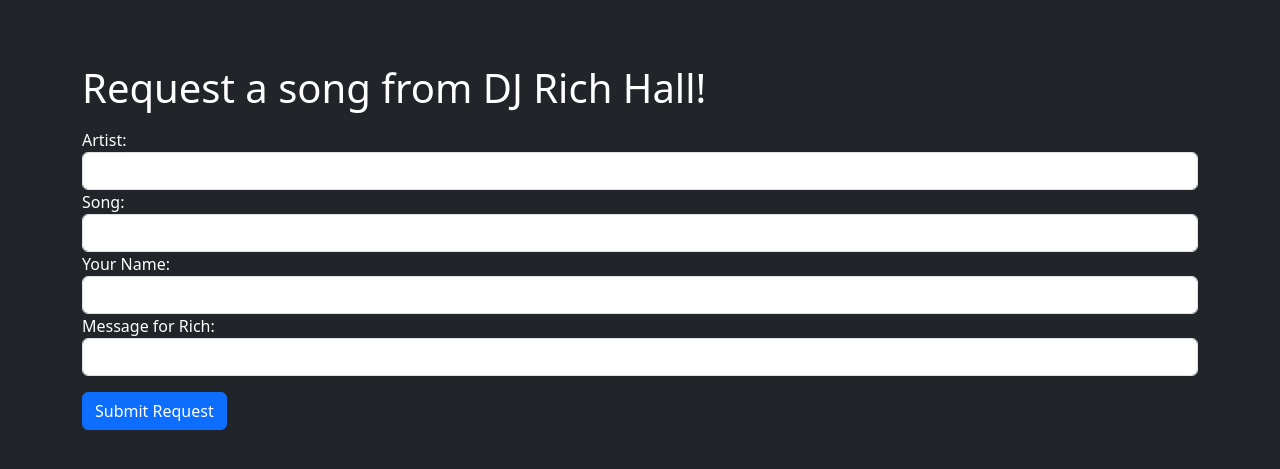
After one commit to tomhall82/meltdown-requests, a Django app: page /request_form/ in a window 1280 px wide. The commit adds this page. Shown: the top 469 px of the page. Run offline with Django 4.2, Linux system fonts and the light colour scheme.

Commit message:
fixed bug where pages wouldn't show

```diff
--- /dev/null
+++ b/request_form/templates/request_form.html
@@ -0,0 +1,35 @@
+<!DOCTYPE html>
+<html lang="en">
+<head>
+    <meta charset="UTF-8">
+    <meta name="viewport" content="width=device-width, initial-scale=1.0">
+    <title>Song Request Form</title>
+    <link href="https://cdn.jsdelivr.net/npm/bootstrap@5.3.3/dist/css/bootstrap.min.css"
+    rel="stylesheet">
+</head>
+<body class="bg-dark text-bg-dark p-3">
+    <div class="container">
+        <h1 class="mt-5">Request a song from DJ Rich Hall!</h1>
+        <form method="POST" class="mt-3">
+            {% csrf_token %}
+            <div class="form-group">
+                <label for="artist_name">Artist:</label>
+                <input type="text" name="artist_name" id="artist_name" class="form-control" required>
+            </div>
+            <div class="form-group">
+                <label for="song_name">Song:</label>
+                <input type="text" name="song_name" id="song_name" class="form-control" required>
+            </div>
+            <div class="form-group">
+                <label for="user_name">Your Name:</label>
+                <input type="text" name="user_name" id="user_name" class="form-control" required>
+            </div>
+            <div class="form-group">
+                <label for="user_message">Message for Rich:</label>
+                <input type="text" name="user_message" id="user_message" class="form-control">
+            </div>
+            <button type="submit" class="btn btn-primary mt-3">Submit Request</button>
+        </form>
+    </div>
+</body>
+</html>
--- a/request_form/urls.py
+++ b/request_form/urls.py
@@ -4,5 +4,6 @@ from . import views
 urlpatterns = [
     path('request_form/', views.request_form, name='request_form'),
     path('request_list/', views.request_list, name='request_list'),
+    path('delete-request/<int:request_id>/', views.delete_request, name='delete_request'),  # URL for deleting individual requests
     path('delete-all/', views.delete_all_requests, name='delete_all_requests'),
 ]
--- a/request_form/views.py
+++ b/request_form/views.py
@@ -1,4 +1,4 @@
-from django.shortcuts import render, redirect
+from django.shortcuts import render, redirect, get_object_or_404
 from .models import SongRequest
 
 # View for rendering the request form
@@ -16,7 +16,6 @@ def request_form(request):
             user_name=user_name,
             user_message=user_message,
         )
-        return redirect('request_list')  # Redirect to the list after submission
 
     return render(request, 'request_form.html')
 
@@ -25,6 +24,12 @@ def request_list(request):
     requests = SongRequest.objects.all()
     return render(request, 'request_list.html', {'requests': requests})
 
+def delete_request(request, request_id):
+    # Get the specific request by its ID and delete it
+    req = get_object_or_404(SongRequest, id=request_id)
+    req.delete()
+    return redirect('request_list')  # Redirect back to the request list after deletion
+
 # View for deleting all requests
 def delete_all_requests(request):
     if request.method == 'POST':
```
Also changed, not shown: request_form/templates/request_form/request_form.html (deleted, +0 -27 lines), request_form/templates/request_list.html (renamed from request_form/templates/request_form/request_list.html, +13 -3 lines).
